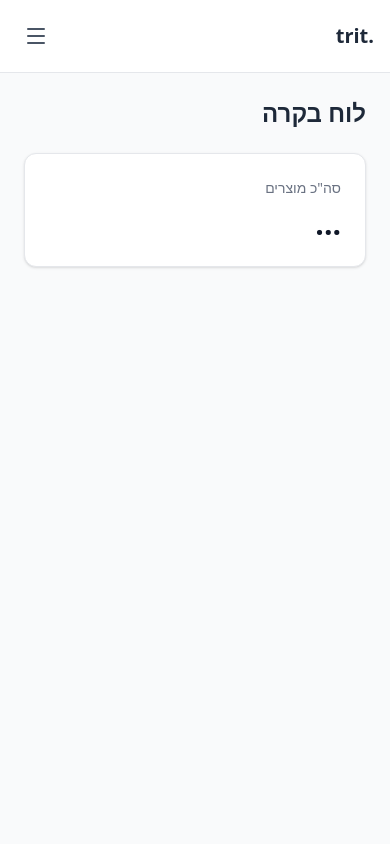
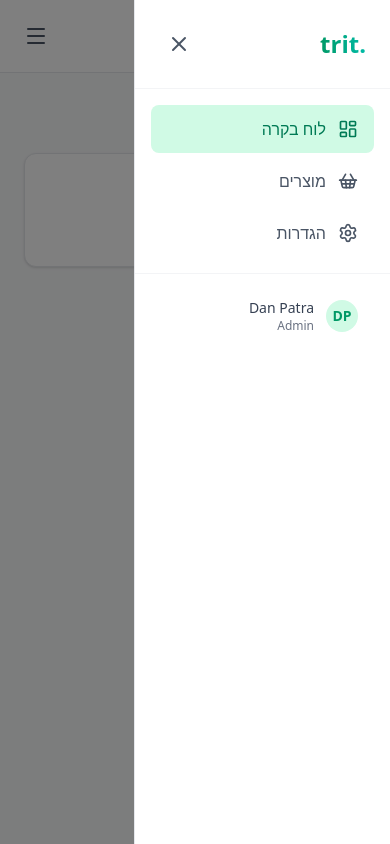
Before and after one commit to patras1/trit-dashboard, a React (Vite) app: page / in a window 390 px wide. Both pictures are taken after a click on the button 36 px from the left and 36 px from the top of the page. Built offline with nearby package versions, Linux system fonts and the light colour scheme; no server answers.

Commit message:
Add functional mobile menu with slide-in sidebar

```diff
--- a/src/components/layout/Layout.tsx
+++ b/src/components/layout/Layout.tsx
@@ -1,15 +1,16 @@
 
-import React from 'react';
+import React, { useState } from 'react';
 import { Outlet, Link, useLocation } from 'react-router-dom';
-import { LayoutDashboard, ShoppingBasket, Settings, Menu } from 'lucide-react';
+import { LayoutDashboard, ShoppingBasket, Settings, Menu, X } from 'lucide-react';
 
-const SidebarLink = ({ to, icon: Icon, children }: { to: string; icon: any; children: React.ReactNode }) => {
+const SidebarLink = ({ to, icon: Icon, children, onClick }: { to: string; icon: any; children: React.ReactNode; onClick?: () => void }) => {
     const location = useLocation();
     const isActive = location.pathname === to;
 
     return (
         <Link
             to={to}
+            onClick={onClick}
             className={`flex items-center gap-3 px-4 py-3 rounded-lg transition-colors ${isActive
                 ? 'bg-emerald-100 text-emerald-700 font-medium'
                 : 'text-gray-600 hover:bg-gray-50 hover:text-gray-900'
@@ -22,9 +23,13 @@ const SidebarLink = ({ to, icon: Icon, children }: { to: string; icon: any; chil
 };
 
 export const Layout = () => {
+    const [mobileMenuOpen, setMobileMenuOpen] = useState(false);
+
+    const closeMobileMenu = () => setMobileMenuOpen(false);
+
     return (
         <div className="flex h-screen bg-gray-50">
-            {/* Sidebar */}
+            {/* Desktop Sidebar */}
             <aside className="w-64 bg-white border-l border-gray-200 hidden md:flex flex-col">
                 <div className="p-6 border-b border-gray-100">
                     <h1 className="text-2xl font-bold bg-gradient-to-r from-emerald-600 to-teal-500 bg-clip-text text-transparent">
@@ -51,12 +56,54 @@ export const Layout = () => {
                 </div>
             </aside>
 
+            {/* Mobile Sidebar Overlay */}
+            {mobileMenuOpen && (
+                <div
+                    className="fixed inset-0 bg-black/50 z-40 md:hidden"
+                    onClick={closeMobileMenu}
+                />
+            )}
+
+            {/* Mobile Sidebar */}
+            <aside className={`fixed top-0 right-0 h-full w-64 bg-white border-l border-gray-200 z-50 transform transition-transform duration-300 md:hidden ${mobileMenuOpen ? 'translate-x-0' : 'translate-x-full'
+                }`}>
+                <div className="p-6 border-b border-gray-100 flex items-center justify-between">
+                    <h1 className="text-2xl font-bold bg-gradient-to-r from-emerald-600 to-teal-500 bg-clip-text text-transparent">
+                        <span dir="ltr">trit.</span>
+                    </h1>
+                    <button onClick={closeMobileMenu} className="p-2 text-gray-600 hover:text-gray-900">
+                        <X size={24} />
+                    </button>
+                </div>
+
+                <nav className="flex-1 p-4 space-y-1">
+                    <SidebarLink to="/" icon={LayoutDashboard} onClick={closeMobileMenu}>לוח בקרה</SidebarLink>
+                    <SidebarLink to="/products" icon={ShoppingBasket} onClick={closeMobileMenu}>מוצרים</SidebarLink>
+                    <SidebarLink to="/settings" icon={Settings} onClick={closeMobileMenu}>הגדרות</SidebarLink>
+                </nav>
+
+                <div className="p-4 border-t border-gray-100">
+                    <div className="flex items-center gap-3 px-4 py-2">
+                        <div className="w-8 h-8 rounded-full bg-emerald-100 flex items-center justify-center text-emerald-600 font-bold text-sm">
+                            DP
+                        </div>
+                        <div className="text-sm">
+                            <p className="font-medium text-gray-700">Dan Patra</p>
+                            <p className="text-gray-500 text-xs">Admin</p>
+                        </div>
+                    </div>
+                </div>
+            </aside>
+
             {/* Main Content */}
             <div className="flex-1 flex flex-col overflow-hidden">
                 {/* Mobile Header */}
                 <header className="md:hidden bg-white border-b border-gray-200 p-4 flex items-center justify-between">
                     <h1 className="text-xl font-bold text-gray-800"><span dir="ltr">trit.</span></h1>
-                    <button className="p-2 text-gray-600">
+                    <button
+                        onClick={() => setMobileMenuOpen(true)}
+                        className="p-2 text-gray-600 hover:text-gray-900"
+                    >
                         <Menu size={24} />
                     </button>
                 </header>
```
